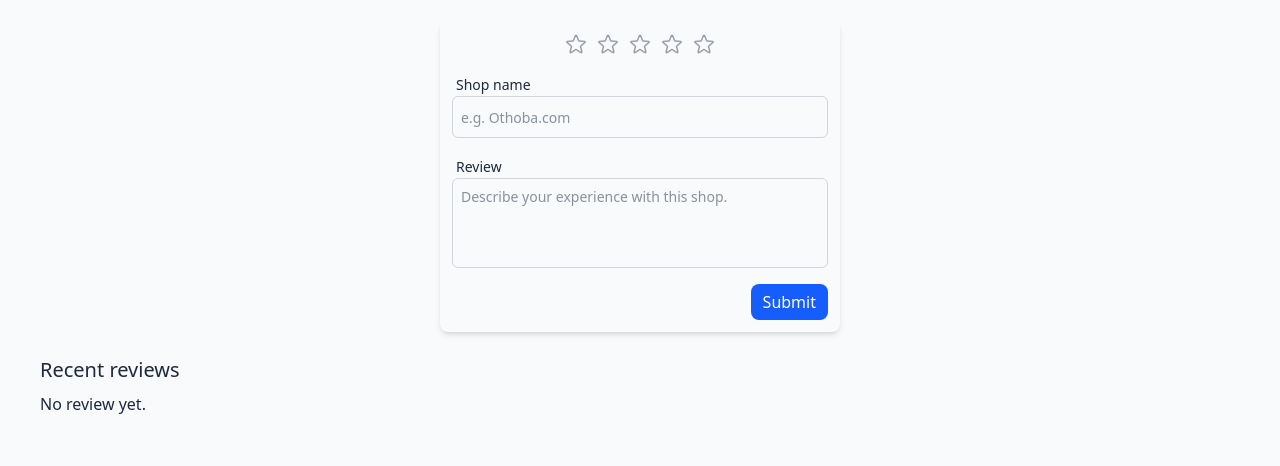
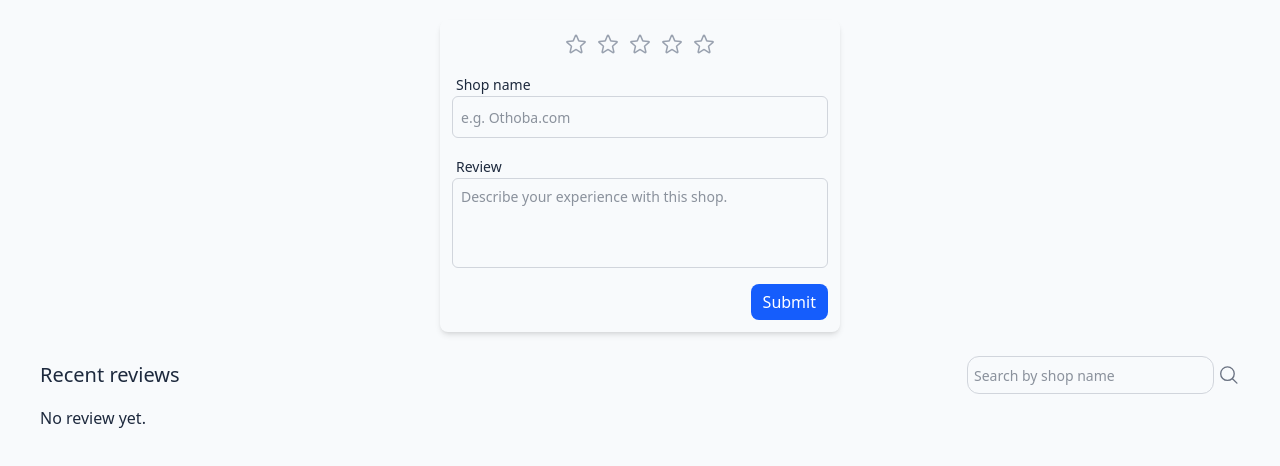
Before and after one commit to jamshed-uddin/Truescore, a Next.js app in the folder assignments/review-app/: page / in a window 1280 px wide. Shown: the top 466 px of the page. Built offline with nearby package versions, Linux system fonts and the light colour scheme.

Commit message:
feat: search input to search by shop name

```diff
--- a/assignments/review-app/package.json
+++ b/assignments/review-app/package.json
@@ -14,6 +14,7 @@
     "react": "19.1.0",
     "react-dom": "19.1.0",
     "react-hot-toast": "^2.5.2",
+    "use-debounce": "^10.0.5",
     "uuid": "^11.1.0"
   },
   "devDependencies": {
--- a/assignments/review-app/src/components/ReviewList.tsx
+++ b/assignments/review-app/src/components/ReviewList.tsx
@@ -2,23 +2,51 @@
 import { useReview } from "@/providers/ReviewProvider";
 import React from "react";
 import ReviewCard from "./ReviewCard";
+import { useSearchParams } from "next/navigation";
+import SearchInput from "./SearchInput";
 
 const ReviewList = () => {
   const { reviews, loading } = useReview();
+  const params = useSearchParams();
+
+  const filteredReview = reviews.filter((review) => {
+    if (params.get("search")) {
+      const query = params.get("search")?.toLowerCase();
+
+      return review.shopName.toLowerCase().includes(query as string);
+    }
+
+    return true;
+  });
+
+  console.log("search params ", params.get("search"));
+  console.log("search re", filteredReview);
 
   return (
     <div>
-      <h3 className="text-xl font-medium mb-2">Recent reviews</h3>
+      <div className="flex items-center justify-between flex-wrap mb-5 lg:mb-3">
+        <h3 className="text-xl font-medium ">Recent reviews</h3>
+        <SearchInput />
+      </div>
 
       <div>
         {loading ? (
           <h3>Loading...</h3>
         ) : reviews.length > 0 ? (
-          <div className="grid grid-cols-1 md:grid-cols-2 lg:grid-cols-4 gap-3">
-            {reviews.map((review) => (
-              <ReviewCard review={review} key={review.id} />
-            ))}
-          </div>
+          filteredReview.length === 0 ? (
+            <div>
+              <h4>
+                No review found for{" "}
+                <span className="font-medium">{params.get("search")}</span>
+              </h4>
+            </div>
+          ) : (
+            <div className="grid grid-cols-1 md:grid-cols-2 lg:grid-cols-4 gap-3">
+              {filteredReview.map((review) => (
+                <ReviewCard review={review} key={review.id} />
+              ))}
+            </div>
+          )
         ) : (
           <div>No review yet.</div>
         )}
--- /dev/null
+++ b/assignments/review-app/src/components/SearchInput.tsx
@@ -0,0 +1,42 @@
+"use client";
+import { MagnifyingGlassIcon } from "@heroicons/react/24/outline";
+import { useRouter, useSearchParams } from "next/navigation";
+import React, { ChangeEvent } from "react";
+import { useDebouncedCallback } from "use-debounce";
+
+const SearchInput = () => {
+  const searchParams = useSearchParams();
+  const router = useRouter();
+
+  const onInputChange = useDebouncedCallback(
+    (e: ChangeEvent<HTMLInputElement>) => {
+      const { value } = e.target;
+
+      const params = new URLSearchParams(searchParams);
+
+      if (!value.trim()) {
+        params.delete("search");
+      } else {
+        params.set("search", value.trim());
+      }
+
+      router.replace(`?${params.toString()}`);
+    },
+    500
+  );
+
+  return (
+    <div className="flex items-center gap-1">
+      <input
+        name="shopName"
+        className={`border border-gray-300 rounded-xl p-1.5 block w-full resize-none placeholder:text-sm  focus:outline-indigo-500 `}
+        placeholder="Search by shop name"
+        onChange={onInputChange}
+        defaultValue={searchParams.get("search") || ""}
+      />
+      <MagnifyingGlassIcon className="w-6 h-6 text-gray-500" />
+    </div>
+  );
+};
+
+export default SearchInput;
```
Also changed, not shown: 1 other file (tests, documents, lock files or other folders).
